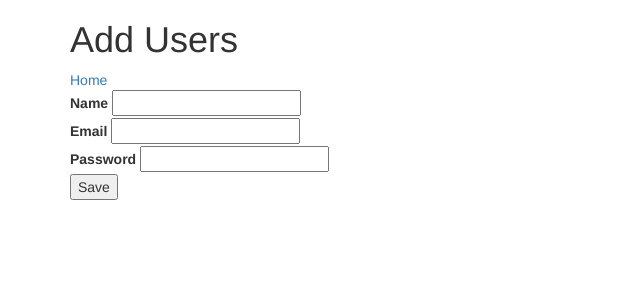
After one commit to JorgeRangelJ/pdo, a PHP site: page /add.php in a window 1280 px wide. The commit adds this page. Shown: the top 300 px of the page, without its empty margins (0-640 px from the left). Run offline with PHP 8.4, Linux system fonts and the light colour scheme.

Commit message:
insert pdo

```diff
--- /dev/null
+++ b/add.php
@@ -0,0 +1,56 @@
+<?php
+
+require_once 'config.php';
+$result = false;
+
+if (!empty($_POST))
+{
+	$name = $_POST['name'];
+	$email = $_POST['email'];
+	$password = md5($_POST['password']);
+
+	$sql = "INSERT INTO users (name, email, password) VALUES (:name, :email, :password)";
+	$query = $pdo->prepare($sql);
+	$result = $query->execute([
+			'name' => $name,
+			'email' => $email,
+			'password' => $password
+				]);
+}
+
+?>
+
+<!DOCTYPE html>
+<html>
+<head>
+	<title>DATABASES | PDO</title>
+	<!-- Latest compiled and minified CSS -->
+	<link rel="stylesheet" href="https://maxcdn.bootstrapcdn.com/bootstrap/3.3.7/css/bootstrap.min.css" integrity="sha384-BVYiiSIFeK1dGmJRAkycuHAHRg32OmUcww7on3RYdg4Va+PmSTsz/K68vbdEjh4u" crossorigin="anonymous">
+</head>
+<body>
+	<div class="container">
+		<h1>Add Users</h1>
+		<a href="index.php">Home</a>
+		<?php
+			if ($result)
+			{
+		?>
+			<div class="alert alert-success">Success!!!</div>
+		<?php
+			}
+		?>
+		<form action="add.php" method="post">
+			<label for="name">Name</label>
+			<input type="text" name="name" id="name">
+			<br>
+			<label for="email">Email</label>
+			<input type="text" name="email" id="email">
+			<br>
+			<label for="password">Password</label>
+			<input type="password" name="password" id="password">
+			<br>
+			<input type="submit" value="Save">
+		</form>
+	</div>
+</body>
+</html>
--- /dev/null
+++ b/config.php
@@ -0,0 +1,14 @@
+<?php
+$dbHost = 'localhost';
+$dbName = 'cursophp';
+$dbUser = 'root';
+$dbPass = '';
+
+try {
+    $pdo = new PDO("mysql:host=$dbHost;dbname=$dbName", $dbUser, $dbPass);
+    $pdo->setAttribute(PDO::ATTR_ERRMODE, PDO::ERRMODE_EXCEPTION);
+} catch(Exception $e) {
+    echo $e->getMessage();
+}
+
+?>
```
Also changed, not shown: index.php (+1 -17 lines).
